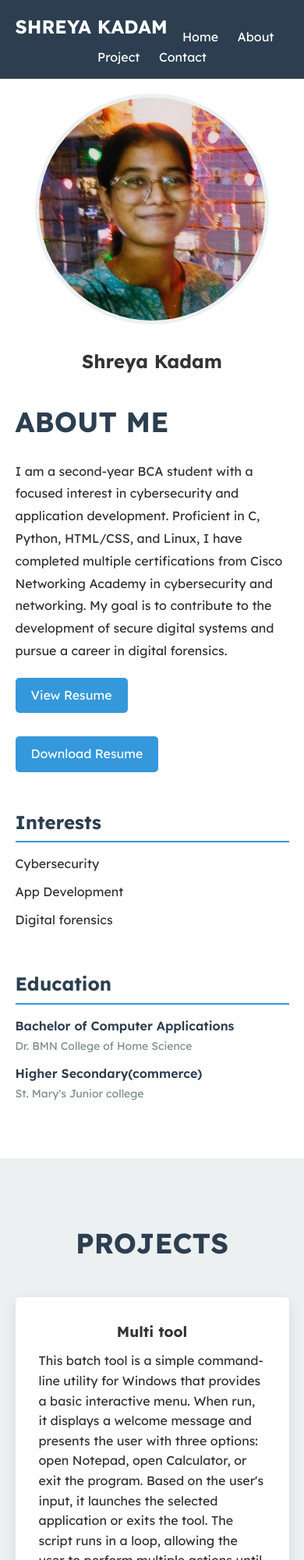
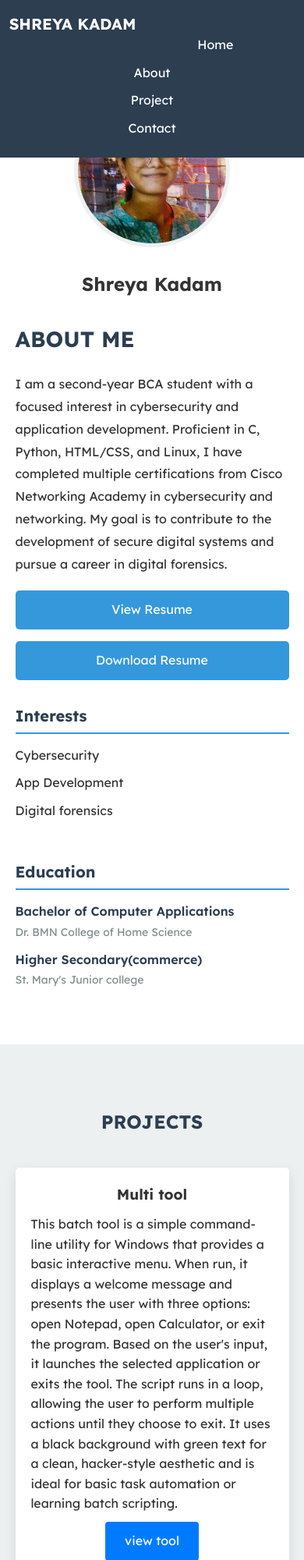
Before and after one commit to shreyakadam-14/Shreya-Kadam-portfolio, a plain HTML site: page index.html in a window 390 px wide. Shown: the top 2000 px of the page at 78% size. Drawn offline with Linux system fonts and the light colour scheme.

Commit message:
Update style.css

```diff
--- a/style.css
+++ b/style.css
@@ -9,6 +9,8 @@ body {
     line-height: 1.6;
     color: #333;
     background-color: #f9f9f9;
+    overflow-x: hidden;
+    max-width: 100%;
 }
 
 .clearfix::after {
@@ -96,7 +98,8 @@ line-height: 1.8;
 
 #bio a {
     display: inline-block;
-padding: 10px 20px;
+    padding: 12px 20px;
+    min-width: 120px;
     margin-right: 15px;
     margin-bottom: 30px;
     background-color: #3498db;
@@ -193,7 +196,8 @@ transform: translateY(-5px);
     display: inline-block;
     background-color: #007bff;
     color: white;
-padding: 8px 16px;
+    padding: 12px 20px;
+    min-width: 120px;
     text-decoration: none;
     border-radius: 4px;
     margin-top: 10px;
@@ -239,11 +243,11 @@ font-size: 14px;
 
 input, textarea {
     width: 100%;
-padding: 8px;
+    padding: 12px;
     margin-bottom: 15px;
     border: 1px solid #ddd;
     border-radius: 4px;
-font-size: 14px;
+    font-size: 16px;
 }
 
 textarea {
@@ -256,9 +260,10 @@ background-color: #3498db;
     color: white;
     border: none;
     cursor: pointer;
-font-size: 14px;
-padding: 10px 18px;
+    font-size: 16px;
+    padding: 15px;
     transition: background-color 0.3s;
+    width: 100%;
 }
 
 input[type="submit"]:hover {
@@ -299,4 +304,51 @@ margin: 0 10px;
     .info > div {
         min-width: 100%;
     }
+
+    #bio h1 {
+        font-size: 28px;
     }
+
+    .info h2 {
+        font-size: 20px;
+    }
+}
+
+@media (max-width: 480px) {
+    #header {
+        padding: 15px 3%;
+    }
+
+    #brand {
+        font-size: 20px;
+    }
+
+    #nav a {
+        display: block;
+        margin: 10px 0;
+    }
+
+    .col {
+        min-width: 100%;
+        padding: 20px;
+    }
+
+    #image img {
+        max-width: 200px;
+    }
+
+    #bio a {
+        width: 100%;
+        margin-right: 0;
+        margin-bottom: 15px;
+        text-align: center;
+    }
+
+    input, textarea {
+        font-size: 16px;
+    }
+
+    #project h2, #contact h2 {
+        font-size: 24px;
+    }
+}
```
Lines whose indentation alone changed are shown as unchanged.
